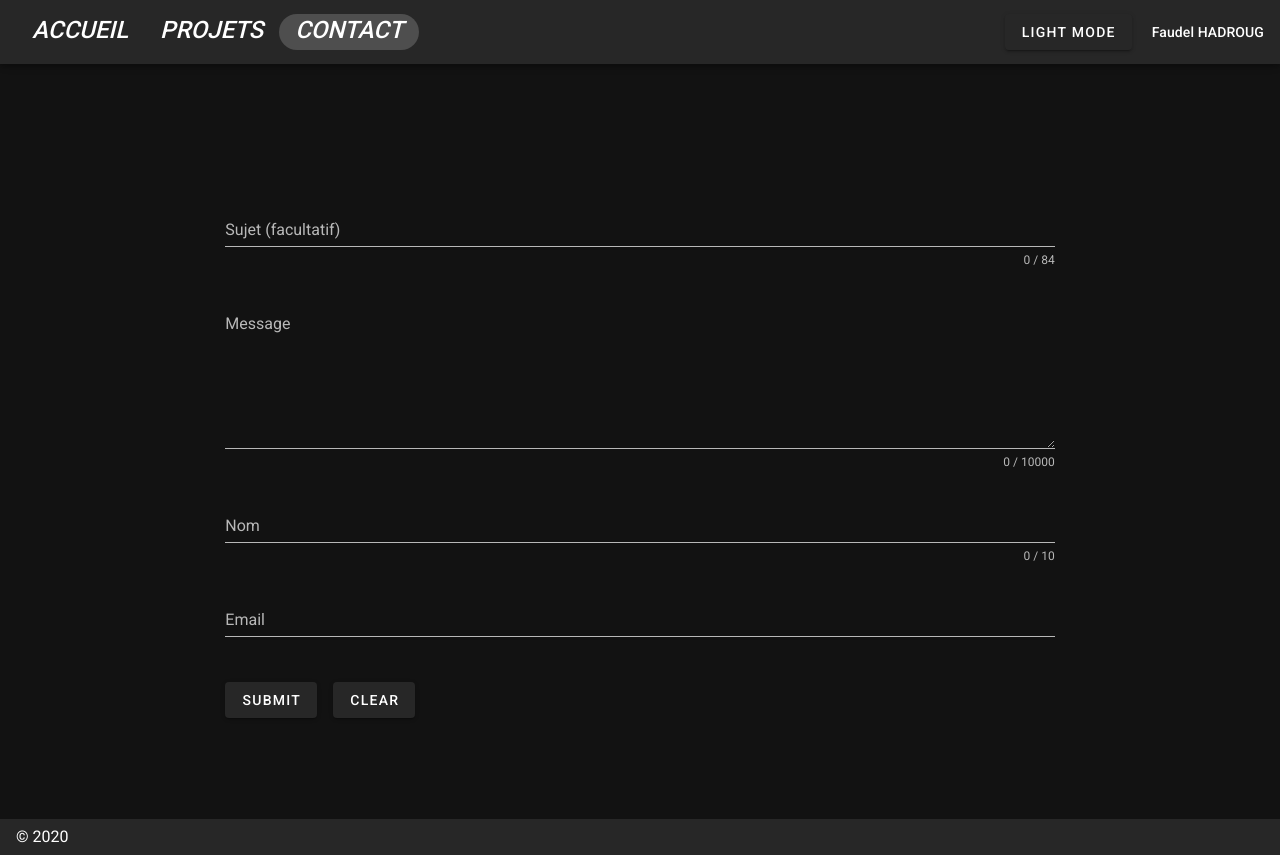
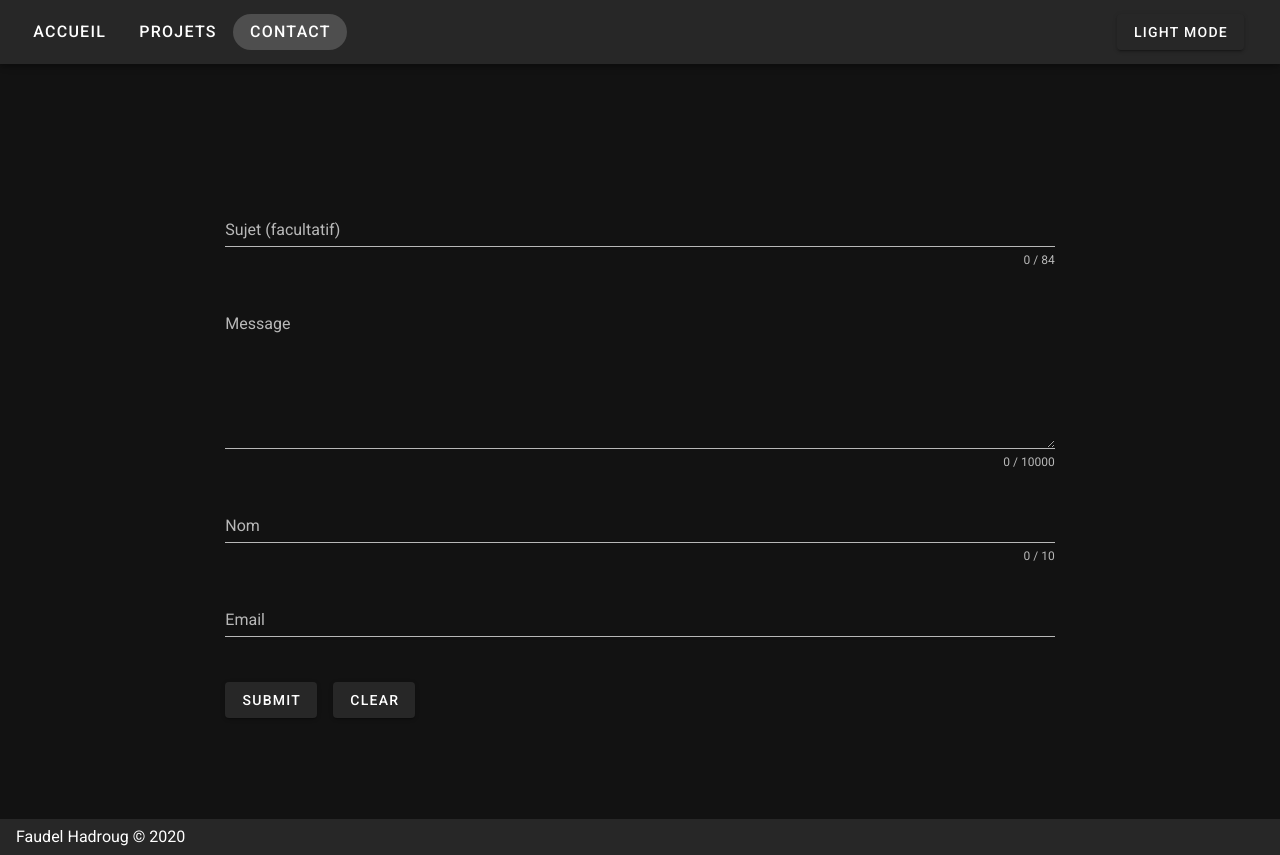
Before and after one commit to Faudelhadroug/portfolio, a Nuxt app in the folder client/: page /contact in a window 1280 px wide. Built offline with nearby package versions, Linux system fonts and the light colour scheme.

Commit message:
adding meta title and description to my pages

```diff
--- a/client/components/Contact/Form.vue
+++ b/client/components/Contact/Form.vue
@@ -135,29 +135,6 @@ export default {
   },
 
   methods: {
-    sendEmail(e) {
-      alert('testee')
-      // emailjs
-      //   .sendForm(
-      //     'gmail',
-      //     ' messageportfolio',
-      //     {
-      //       email: this.email,
-      //       name: this.name,
-      //       sujet: this.sujet,
-      //       message: this.message,
-      //     },
-      //     'user_o9uKMJY12wWm6ZgmD9wDI'
-      //   )
-      //   .then(
-      //     (result) => {
-      //       console.log('SUCCESS!', result.status, result.text)
-      //     },
-      //     (error) => {
-      //       console.log('FAILED...', error)
-      //     }
-      //   )
-    },
     submit() {
       this.$v.$touch()
       if (this.$v.$invalid) {
@@ -194,6 +171,16 @@ export default {
       this.submitErrorClass = false
     },
   },
+  head: {
+    title: 'Contact',
+    meta: [
+      {
+        hid: 'Envoyez un message à Faudel Hadroug',
+        name: 'description',
+        content: process.env.npm_package_description || '',
+      },
+    ],
+  },
 }
 </script>
 
--- a/client/components/Footer.vue
+++ b/client/components/Footer.vue
@@ -1,7 +1,7 @@
 <template>
   <div>
     <v-footer :absolute="!fixed" app>
-      <span>&copy; {{ new Date().getFullYear() }}</span>
+      <span> Faudel Hadroug &copy; {{ new Date().getFullYear() }}</span>
     </v-footer>
   </div>
 </template>
--- a/client/components/Home/Home.vue
+++ b/client/components/Home/Home.vue
@@ -50,6 +50,16 @@ export default {
       }
     },
   },
+  head: {
+    title: 'Home',
+    meta: [
+      {
+        hid: 'home page de mon portfolio',
+        name: 'description',
+        content: process.env.npm_package_description || '',
+      },
+    ],
+  },
 }
 </script>
 
--- a/client/components/NavBar.vue
+++ b/client/components/NavBar.vue
@@ -43,13 +43,12 @@
         router
         exact
       >
-        <v-icon class="mt-1">{{ item.title }}</v-icon></v-btn
-      >
+        <v-list-item-title class="mt-2" v-text="item.title"
+      /></v-btn>
       <v-spacer></v-spacer>
       <v-btn class="mr-5" @click="toggleTheme">
         {{ darkmode ? 'Light mode' : 'Dark mode' }}
       </v-btn>
-      <v-toolbar-title class="subtitle-2 float-right" v-text="title" />
     </v-app-bar>
   </div>
 </template>
--- a/client/components/Projets/Projets.vue
+++ b/client/components/Projets/Projets.vue
@@ -53,7 +53,7 @@ export default {
         },
         {
           name: 'Twitter',
-          image: require('@/assets/projets/my-irc.png'),
+          image: require('@/assets/projets/twitter.png'),
           description:
             'Le but de ce projet est de créer un réseau social pour les étudiants de notre promotion, qui aura les mêmes fonctionnalités que twitter.Il devra être le plus ressemblant possible en terme de fonctionnalités par rapport au site Twitter. Noté 42/20 (meilleure note possible pour un projet).',
           duree: 'Réalisé en 2 semaines, du 17/2/20 au 1/4/20',
@@ -78,6 +78,17 @@ export default {
       ],
     }
   },
+  head: {
+    title: 'Projets',
+    meta: [
+      {
+        hid:
+          'Aperçu de quelques projets réalisés au cours de ma formation au Samsung Campus',
+        name: 'description',
+        content: process.env.npm_package_description || '',
+      },
+    ],
+  },
 }
 </script>
 
--- a/client/nuxt.config.js
+++ b/client/nuxt.config.js
@@ -16,16 +16,11 @@ export default {
    ** See https://nuxtjs.org/api/configuration-head
    */
   head: {
-    titleTemplate: '%s - ' + process.env.npm_package_name,
+    titleTemplate: '%s',
     title: process.env.npm_package_name || '',
     meta: [
       { charset: 'utf-8' },
       { name: 'viewport', content: 'width=device-width, initial-scale=1' },
-      {
-        hid: 'description',
-        name: 'description',
-        content: process.env.npm_package_description || '',
-      },
     ],
     link: [{ rel: 'icon', type: 'image/x-icon', href: '/favicon.ico' }],
   },
```
